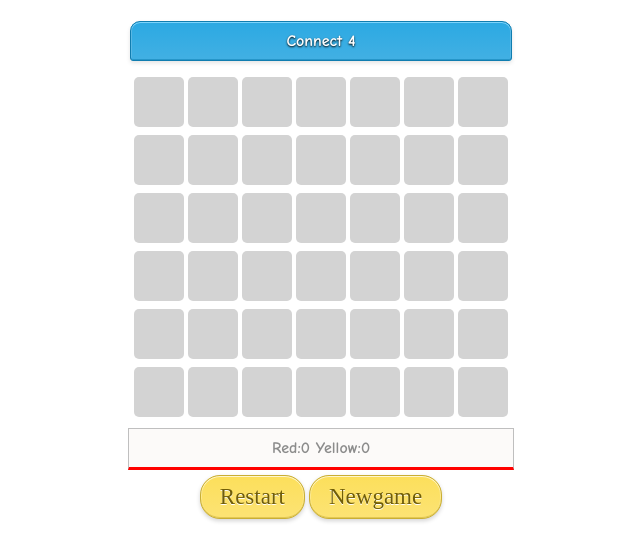
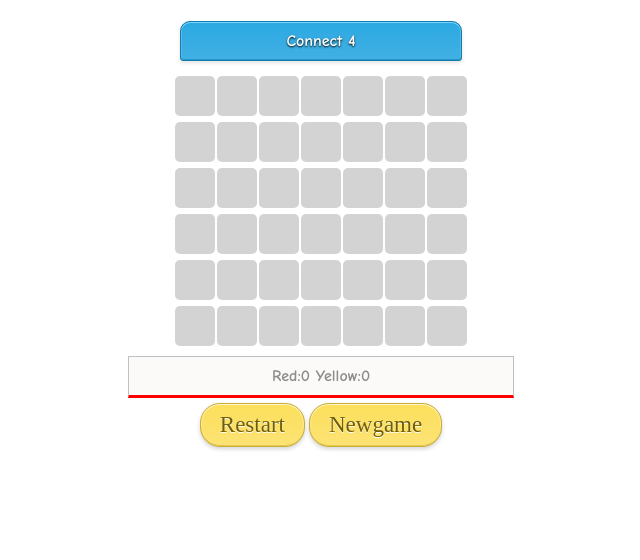
Before and after one commit to Tyro10000/Connect-4, a plain HTML site: page index.html in a window 1280 px wide. Shown: the whole page, without its empty margins (319-959 px from the left). Drawn offline with Linux system fonts and the light colour scheme.

Commit message:
change pacing

```diff
--- a/list.css
+++ b/list.css
@@ -15,7 +15,7 @@
                                      color: #ffffff;
                                      border-radius: 10px 10px 3px 3px;
                                      font-family: Comic Sans MS;
-                             width: 300px;
+                                     width: 200px;
                                      height: auto;
                                      font-size: 16px;
                                      padding: 10px 40px;
@@ -42,11 +42,11 @@
                                  }
 
                                  .frame {
-                             width: 50px;
-                             height: 50px;
+                                     width: 40px;
+                                     height: 40px;
                                      background-color: lightgray;
                                      border-radius: 5px;
-                             margin: 2px;
+                                     margin: 1px;
                                      display: inline-block;
                                  }
 
```
Lines whose indentation alone changed are shown as unchanged.
